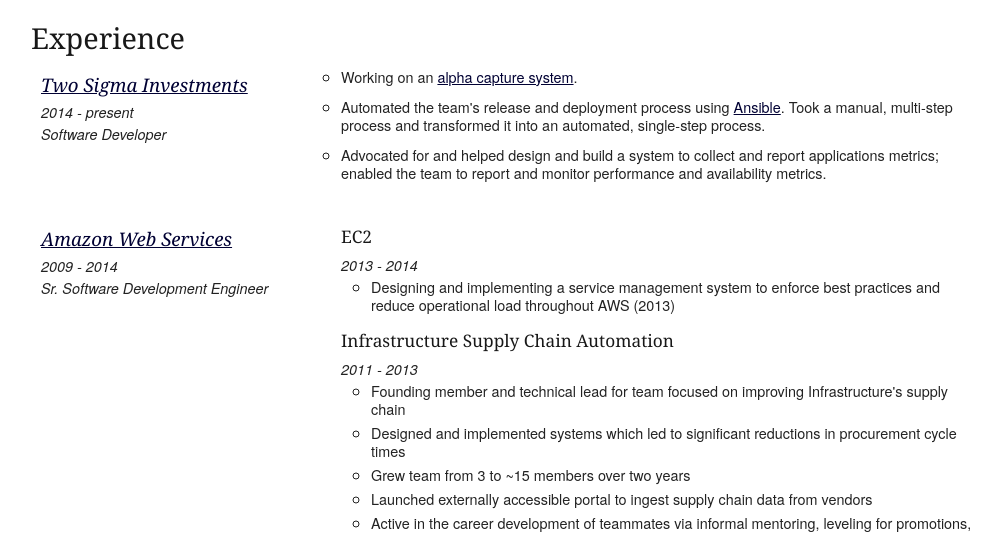
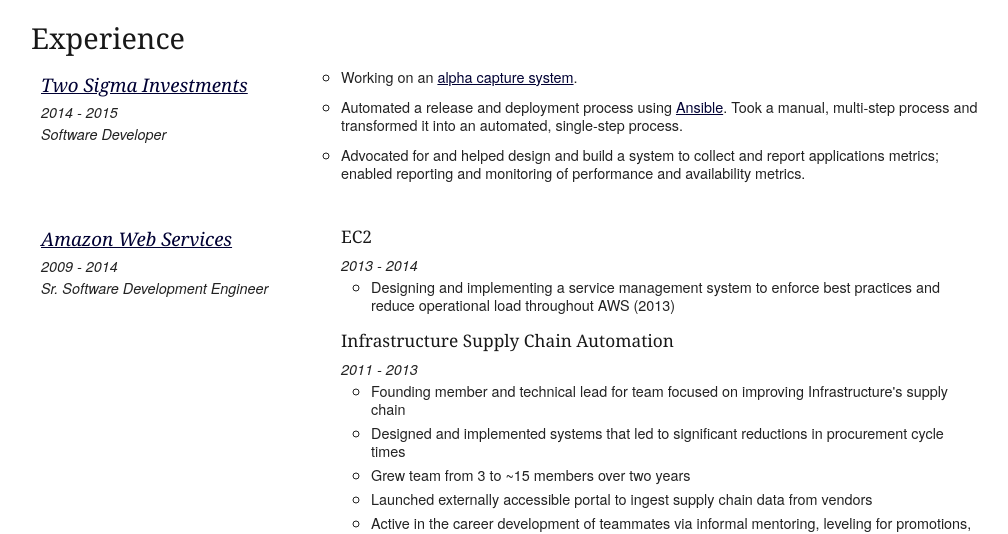
Before and after one commit to aarone/aarone.org, a Jekyll site: the page built from source/resume.html, in a window 1280 px wide. Shown: the part 186-720 px from the top of the page, without its empty margins (129-1137 px from the left). Built offline with Jekyll 4.4.1, drawn with Linux system fonts in a browser that asks for light colours; Markdown is read by kramdown in place of the engine named in the settings.

Commit message:
Formatting Changes For Resume And Timeline

```diff
--- a/source/_includes/aarone.css
+++ b/source/_includes/aarone.css
@@ -5,6 +5,7 @@
   font-family: 'Lato', serif;
   font-size: 1.1em;
   color: rgb(51, 56, 74);
+  background-color: #eee;
 }
 
 a:link, a:visited, a:hover, a:active {
--- a/source/index.html
+++ b/source/index.html
@@ -11,9 +11,9 @@
   </div>
   <div class="col">
     <header>
-      <h1>
+      <h2>
         <span>Aaron Evans</span>
-      </h1>
+      </h2>
     </header>
     <section>
       <ul>
--- a/source/resume.html
+++ b/source/resume.html
@@ -76,14 +76,14 @@
             <h3>
               <a itemprop="affiliation" href="https://www.twosigma.com/">Two Sigma Investments</a>
             </h3>
-            <div class="timeframe">2014 - present</div>
+            <div class="timeframe">2014 - 2015</div>
             <em>Software Developer</em>
           </div>
           <div class="eleven columns">
             <ul class="accomplishments">
               <li>Working on an <a href="http://en.wikipedia.org/wiki/Alpha_capture_system">alpha capture system</a>.</li>
-              <li>Automated the team's release and deployment process using <a href="http://www.ansible.com/home">Ansible</a>. Took a manual, multi-step process and transformed it into an automated, single-step process.</li>
-              <li>Advocated for and helped design and build a system to collect and report applications metrics; enabled the team to report and monitor performance and availability metrics.</li>
+              <li>Automated a release and deployment process using <a href="http://www.ansible.com/home">Ansible</a>. Took a manual, multi-step process and transformed it into an automated, single-step process.</li>
+              <li>Advocated for and helped design and build a system to collect and report applications metrics; enabled reporting and monitoring of performance and availability metrics.</li>
             </ul>
           </div>
         </div>
@@ -111,7 +111,7 @@
                 <div class="timeframe">2011 - 2013</div>
                 <ul class="accomplishments">
                   <li>Founding member and technical lead for team focused on improving Infrastructure's supply chain</li>
-                  <li>Designed and implemented systems which led to significant reductions in procurement cycle times</li>
+                  <li>Designed and implemented systems that led to significant reductions in procurement cycle times</li>
                   <li>Grew team from 3 to ~15 members over two years</li>
                   <li>Launched externally accessible portal to ingest supply chain data from vendors</li>
                   <li>Active in the career development of teammates via informal mentoring, leveling for promotions, and writing promotion documents</li>
--- a/source/timeline.html
+++ b/source/timeline.html
@@ -8,7 +8,6 @@
     <meta charset="utf-8">
     <meta http-equiv="X-UA-Compatible" content="IE=edge,chrome=1">
     <meta name="viewport" content="width=device-width, initial-scale=1.0" />
-    <link href='https://fonts.googleapis.com/css?family=Roboto:300,700' rel='stylesheet' type='text/css'>
     <style>
       {% include timeline.css %}
     </style>
```
Also changed, not shown: other parts of source/timeline.html (+1 -1 lines), source/_includes/timeline.css (+8 -4 lines).
